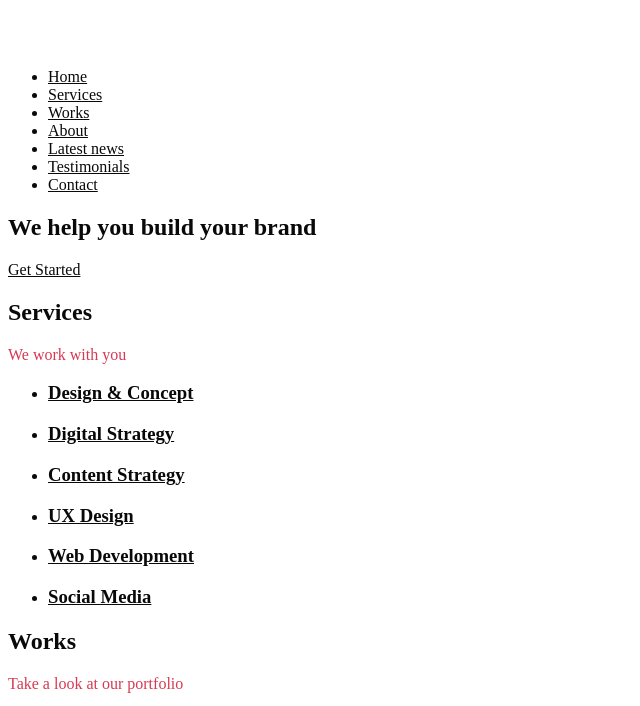
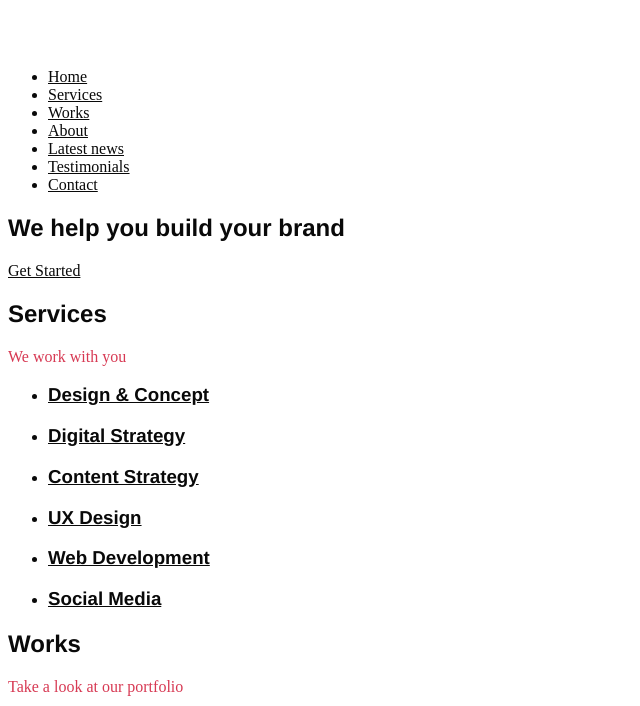
Before and after one commit to FlorianM-C22/holbertonschool-web_front_end, a plain HTML site: page CSS_advanced/index.html in a window 1280 px wide. Shown: the top 706 px of the page, without its empty margins (0-640 px from the left). Drawn offline with Linux system fonts and the light colour scheme; files that its build step writes are made by us from their sources; grey boxes are pictures that could not be loaded.

Commit message:
Task 4 - Should be good now

```diff
--- a/CSS_advanced/styles/4-style.css
+++ b/CSS_advanced/styles/4-style.css
@@ -30,8 +30,8 @@ a {
 }
 
 /* Define values to header elements */
-header {
-    font: var(--font-family-title);
+h1, h2, h3, h4, h5, h6 {
+    font-family: var(--font-family-title);
 }
 
 /* Define custom properties to the root element */
```
